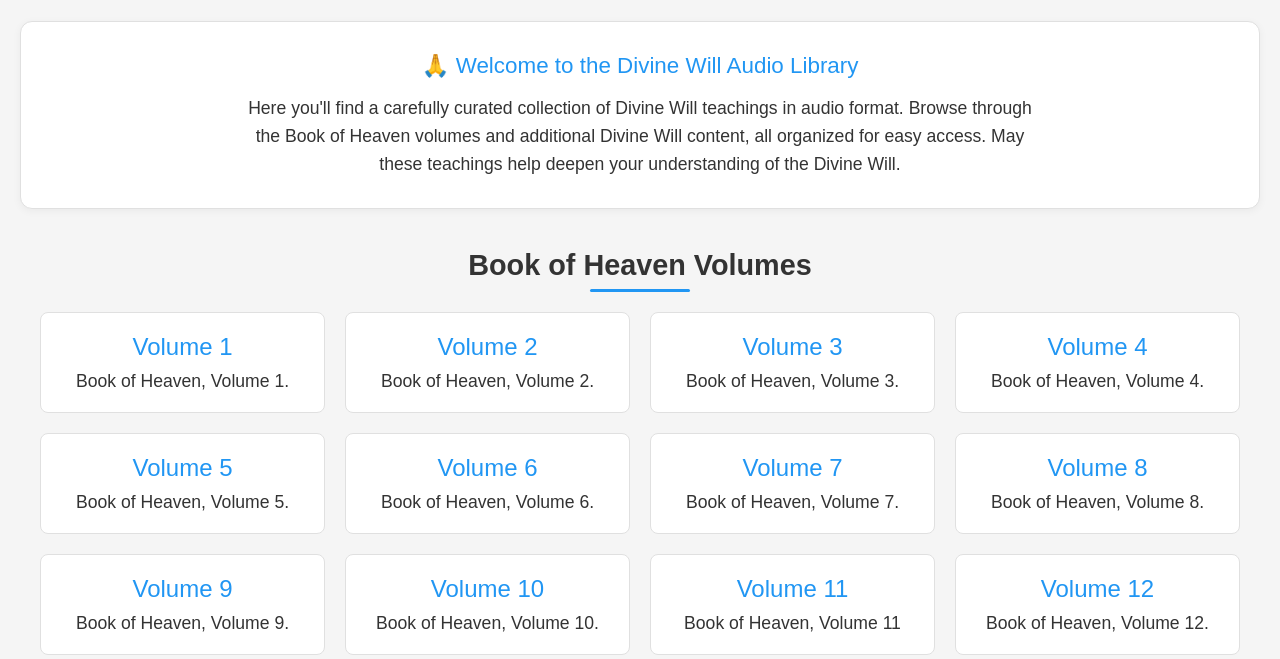
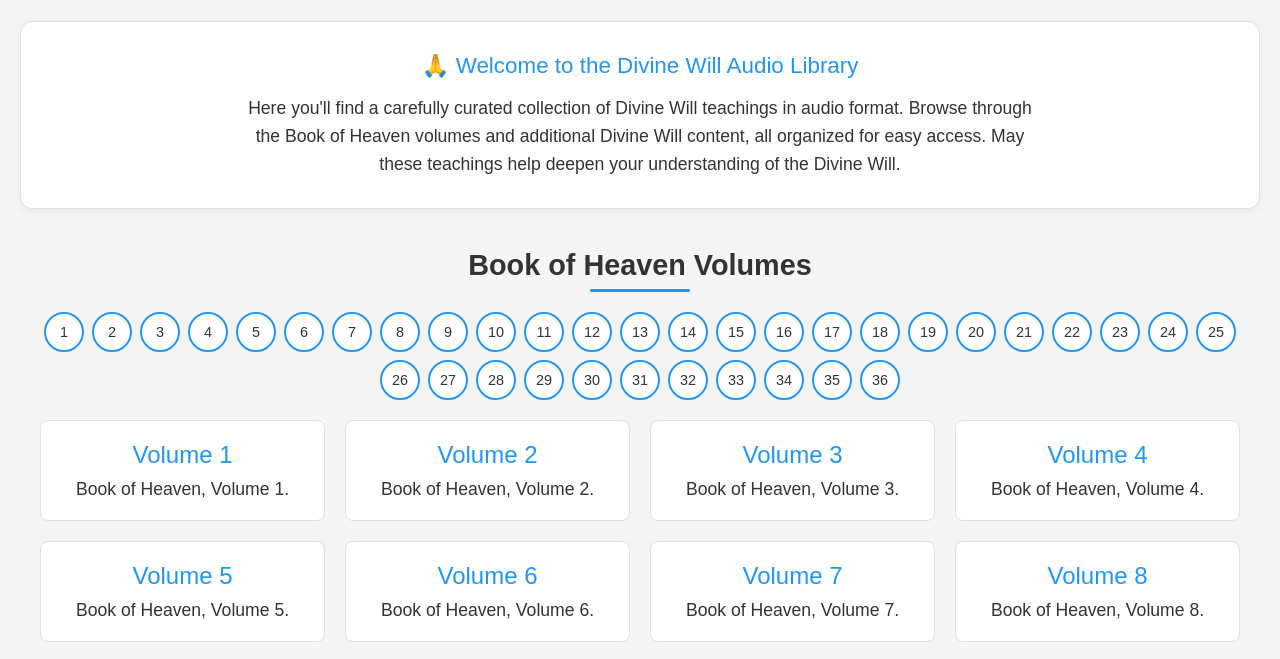
Before and after one commit to fiatdv/DWWebApp, a plain HTML site: page index.html in a window 1280 px wide. Shown: the part 80-739 px from the top of the page. Drawn offline with Linux system fonts and the light colour scheme.

Commit message:
Added Thumb Buttons

```diff
--- a/index.html
+++ b/index.html
@@ -201,6 +201,55 @@
             max-width: 800px;
             margin: 0 auto;
         }
+
+        /* Quick volume index styles */
+        .volume-index {
+            display: flex;
+            flex-wrap: wrap;
+            gap: 8px;
+            justify-content: center;
+            max-width: 1200px;
+            margin: 0 auto 20px auto;
+            padding: 0 20px;
+        }
+
+        .volume-index-button {
+            width: 36px;
+            height: 36px;
+            border-radius: 50%;
+            background-color: var(--card-bg);
+            border: 2px solid var(--volume-number-color);
+            color: var(--text-color);
+            display: flex;
+            align-items: center;
+            justify-content: center;
+            cursor: pointer;
+            font-size: 0.9em;
+            font-weight: 500;
+            transition: all 0.2s ease;
+            text-decoration: none;
+        }
+
+        .volume-index-button:hover {
+            background-color: var(--volume-number-color);
+            color: var(--card-bg);
+            transform: scale(1.1);
+        }
+
+        /* Footer styles */
+        .footer {
+            max-width: 1200px;
+            margin: 60px auto 20px auto;
+            padding: 20px;
+            text-align: center;
+            color: var(--text-color);
+            border-top: 1px solid var(--border-color);
+        }
+
+        .footer-text {
+            font-size: 0.9em;
+            opacity: 0.9;
+        }
     </style>
 </head>
 <body>
@@ -232,10 +281,17 @@
     </div>
 
     <h2 class="section-title">Book of Heaven Volumes</h2>
+    <div class="volume-index" id="volumeIndex"></div>
     <div class="grid-container" id="volumeGrid"></div>
 
     <h2 class="section-title">Additional Playlists</h2>
     <div class="grid-container" id="additionalGrid"></div>
+
+    <footer class="footer">
+        <div class="footer-text">
+            © 2025 Fundación Hijos de la Luz, Inc. All rights reserved.
+        </div>
+    </footer>
 
     <script>
         // Theme management
@@ -372,6 +428,19 @@ Virgin Mary in the Kingdom of the Divine Will,https://www.youtube.com/playlist?l
             const data = parseCSV(csvContent);
             const volumeGrid = document.getElementById('volumeGrid');
             const additionalGrid = document.getElementById('additionalGrid');
+            const volumeIndex = document.getElementById('volumeIndex');
+
+            // Create quick volume index
+            if (data.volumes.length > 0) {
+                data.volumes.forEach(volume => {
+                    const indexButton = document.createElement('a');
+                    indexButton.href = volume.url;
+                    indexButton.className = 'volume-index-button';
+                    indexButton.target = '_blank';
+                    indexButton.textContent = volume.number;
+                    volumeIndex.appendChild(indexButton);
+                });
+            }
 
             // Create Book of Heaven volume cards
             if (data.volumes.length === 0) {
```
